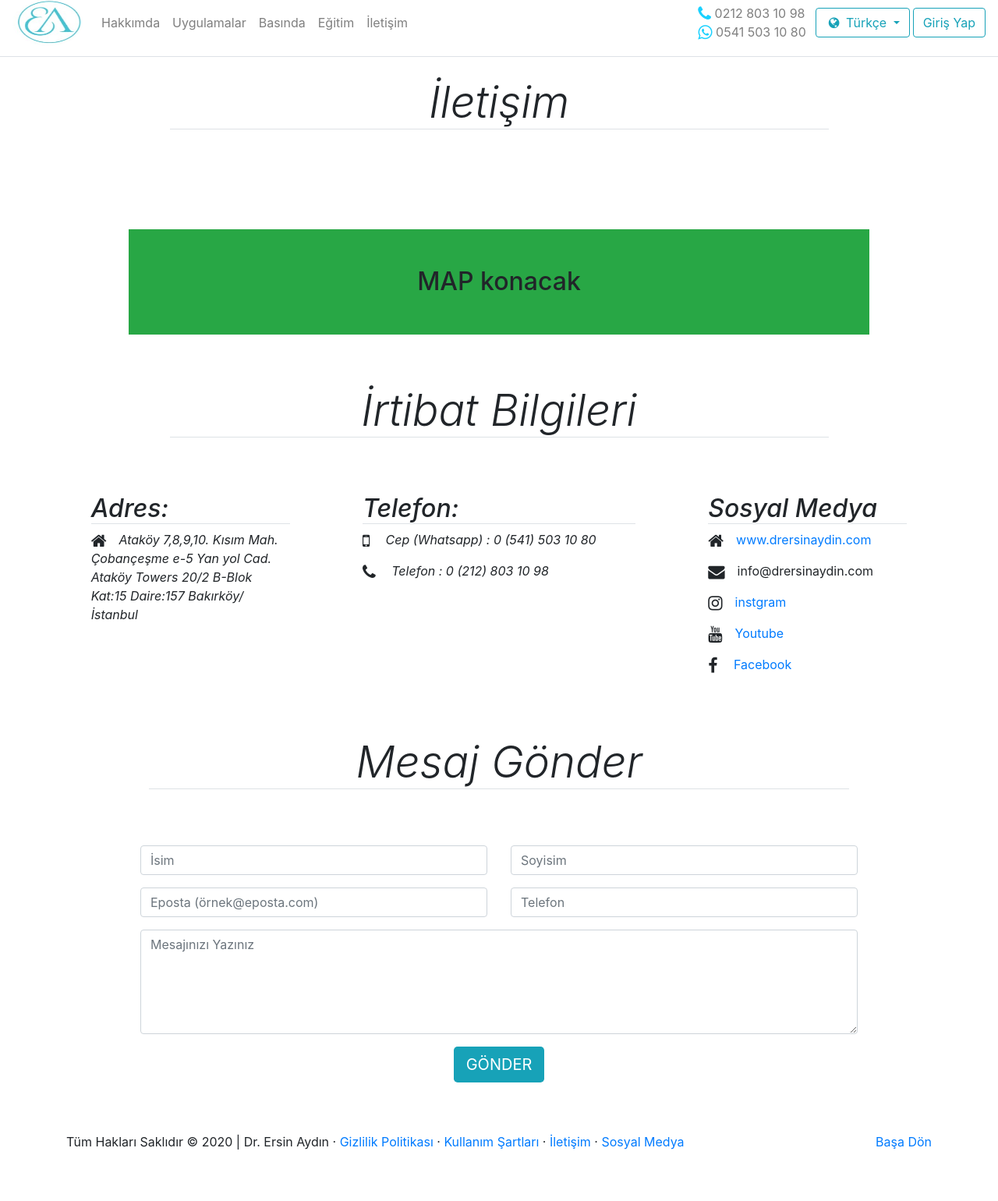
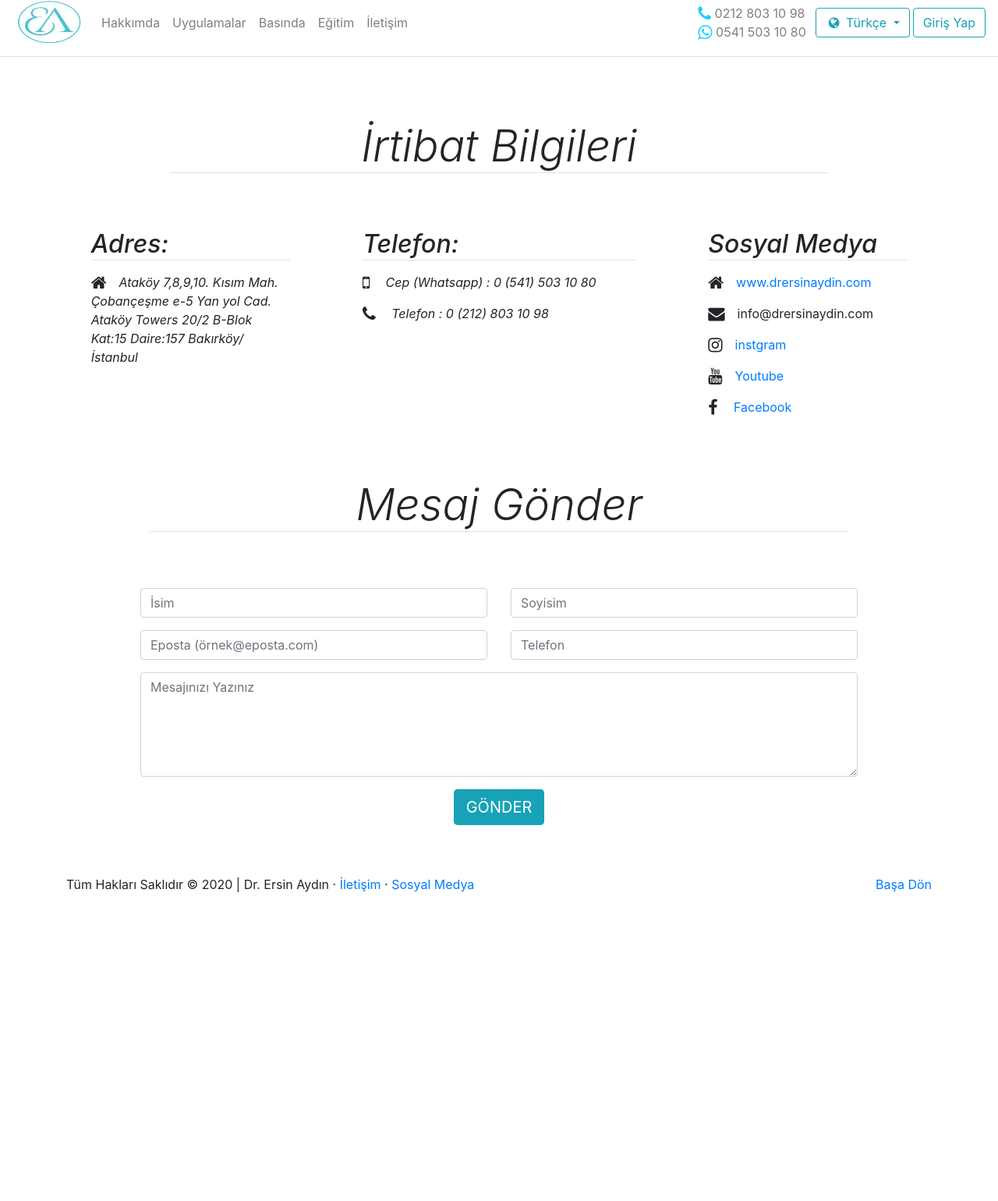
Before and after one commit to fehsand/drea, a Django app: page /iletisim/ in a window 1280 px wide. Shown: the part 14-1554 px from the top of the page at 78% size. After the commit the page ends 1158 px from the top, so only its background shows below. Run offline with Django 3.2, Linux system fonts and the light colour scheme; some libraries are stand-ins or nearby versions.

Commit message:
Gelistirme.

```diff
--- a/drea/settings.py
+++ b/drea/settings.py
@@ -3,7 +3,6 @@ from django.utils.translation import ugettext_lazy as _
 
 
 BASE_DIR = os.path.dirname(os.path.dirname(os.path.abspath(__file__)))
-
 
 #with open('/home/drea2/sc_ky.txt') as f:
 #    SECRET_KEY = f.read().strip()
--- a/mainapp/templates/mainapp/iletisim.html
+++ b/mainapp/templates/mainapp/iletisim.html
@@ -3,19 +3,9 @@
 
 {% block content %}
 <main role="main" class="container">
-    <div class="jumbotron p-3 p-md-5 my-3 bg-white rounded text-center ">
-        <div class="col-md-10 p-0 my-0 mx-auto">
-            <h1 class="display-4 font-italic border-bottom">İletişim</h1>
-        </div>
-    </div>
     <div class="jumbotron p-3 p-md-3 my-3 bg-white rounded text-center ">
         <div class="col-md-10 p-0 my-0 mx-auto">
             <h1 class="display-4 font-italic">{{n1}}{{n2}}{{n3}}{{mesaj}}</h1>
-        </div>
-    </div>
-    <div class="row featurette my-3">
-        <div class="col-md-10 text-center bg-success mx-auto">
-            <h2 class="my-5">MAP konacak</h2>
         </div>
     </div>
     <div class="jumbotron p-3 p-md-5 my-3 bg-white rounded text-center ">
@@ -26,16 +16,16 @@
     <div class="row featurette my-3">
         <div class="col-md-3 mx-auto">
             <h2 class="font-italic border-bottom">Adres:</h2>
-            <p><i class="fa fa-home fa-lg mr-3"></i><a class=""><i>Ataköy 7,8,9,10. Kısım Mah. Çobançeşme e-5 Yan yol Cad. Ataköy Towers 20/2 B-Blok Kat:15 Daire:157  Bakırköy/İstanbul</i></a></p>
+            <p class="my-3"><i class="fa fa-home fa-lg mr-3"></i><a class=""><i>Ataköy 7,8,9,10. Kısım Mah. Çobançeşme e-5 Yan yol Cad. Ataköy Towers 20/2 B-Blok Kat:15 Daire:157  Bakırköy/İstanbul</i></a></p>
         </div>
         <div class="col-md-4 mx-auto">
             <h2 class="font-italic border-bottom">Telefon:</h2>
-            <p><i class="fa fa-mobile fa-lg mr-3"></i> <a class=""><i>Cep (Whatsapp) : 0 (541) 503 10 80</i></a></p>
+            <p class="my-3"><i class="fa fa-mobile fa-lg mr-3"></i> <a class=""><i>Cep (Whatsapp) : 0 (541) 503 10 80</i></a></p>
             <p><i class="fa fa-phone fa-lg mr-3"></i> <a class=""><i>Telefon : 0 (212) 803 10 98</i></a></p>
         </div>
         <div class="col-md-3 mx-auto">
             <h2 class="font-italic border-bottom">Sosyal Medya</h2>
-            <p><i class="fa fa-home fa-lg mr-3"></i><a class="" href="https://www.drersinaydin.com/tr/anasayfa">www.drersinaydin.com</a></p>
+            <p class="my-3"><i class="fa fa-home fa-lg mr-3"></i><a class="" href="https://www.drersinaydin.com/tr/anasayfa">www.drersinaydin.com</a></p>
             <p><i class="fa fa-envelope fa-lg mr-3"></i><a class="">info@drersinaydin.com</a></p>
             <p><i class="fa fa-instagram fa-lg mr-3"></i><a class="" href="https://www.instagram.com/drersinaydin/">instgram</a></p>
             <p><i class="fa fa-youtube fa-lg mr-3"></i><a class="" href="https://www.youtube.com/channel/UCxNWa3ttu2Lmfrkxx5dTxJg">Youtube</a></p>
--- a/mainapp/templates/mainapp/temel.html
+++ b/mainapp/templates/mainapp/temel.html
@@ -129,10 +129,8 @@
 <!-- FOOTER -->
 <footer class="container">
     <p class="float-right"><a href="{% url 'mainapp:anasayfa'%}">{% trans "Başa Dön" %}</a></p>
-    <p>Tüm Hakları Saklıdır &copy; 2020 | Dr. Ersin Aydın &middot; <a href="#">{% trans "Gizlilik Politikası" %}</a>
-        &middot; <a href="#">{% trans "Kullanım Şartları" %}</a>
-        &middot; <a href="#">{% trans "İletişim" %}</a>
-        &middot; <a href="#">{% trans "Sosyal Medya" %}</a>
+    <p>Tüm Hakları Saklıdır &copy; 2020 | Dr. Ersin Aydın &middot; <a href="{% url 'mainapp:iletisim'%}">{% trans "İletişim" %}</a>
+        &middot; <a href="{% url 'mainapp:iletisim'%}">{% trans "Sosyal Medya" %}</a>
     </p>
 </footer>
 <!-- Bootstrap core JavaScript
--- a/notlar.txt
+++ b/notlar.txt
@@ -1,3 +1,5 @@
+create_map(12, '<b>Dr. Ersin Aydın</b>', 40.9917648, 28.8335263, 'map-canvas');
+
 Github güncelleme:
 git status
 git add --all .
```
